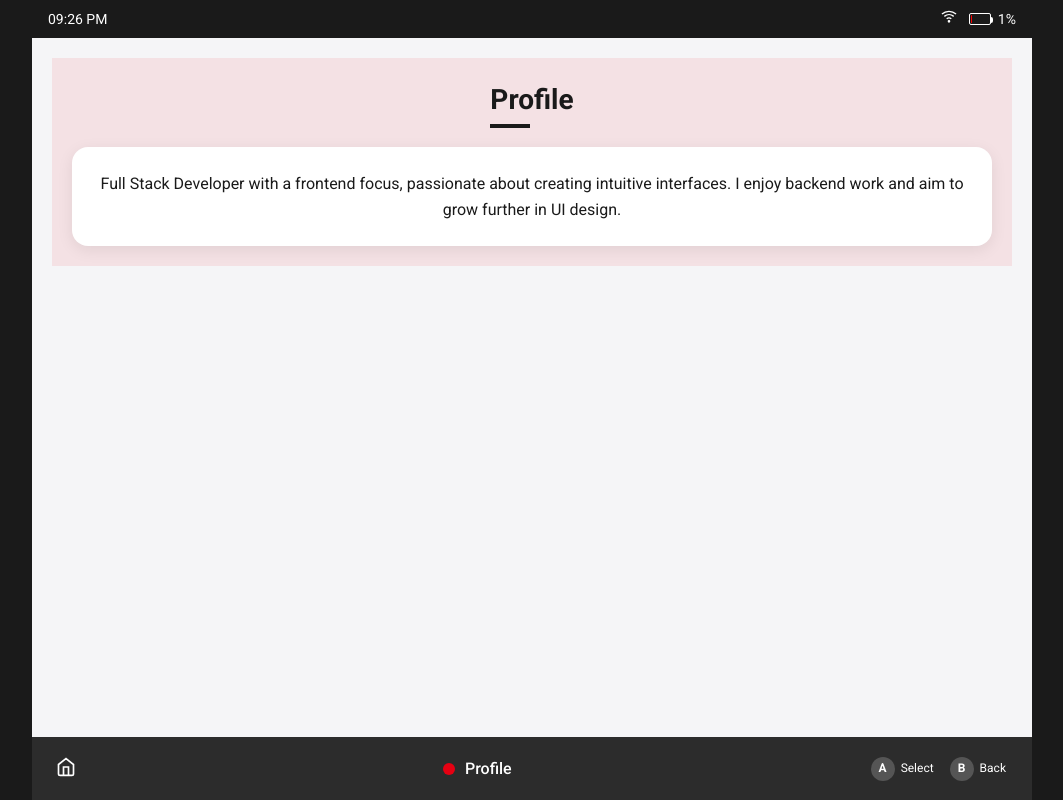
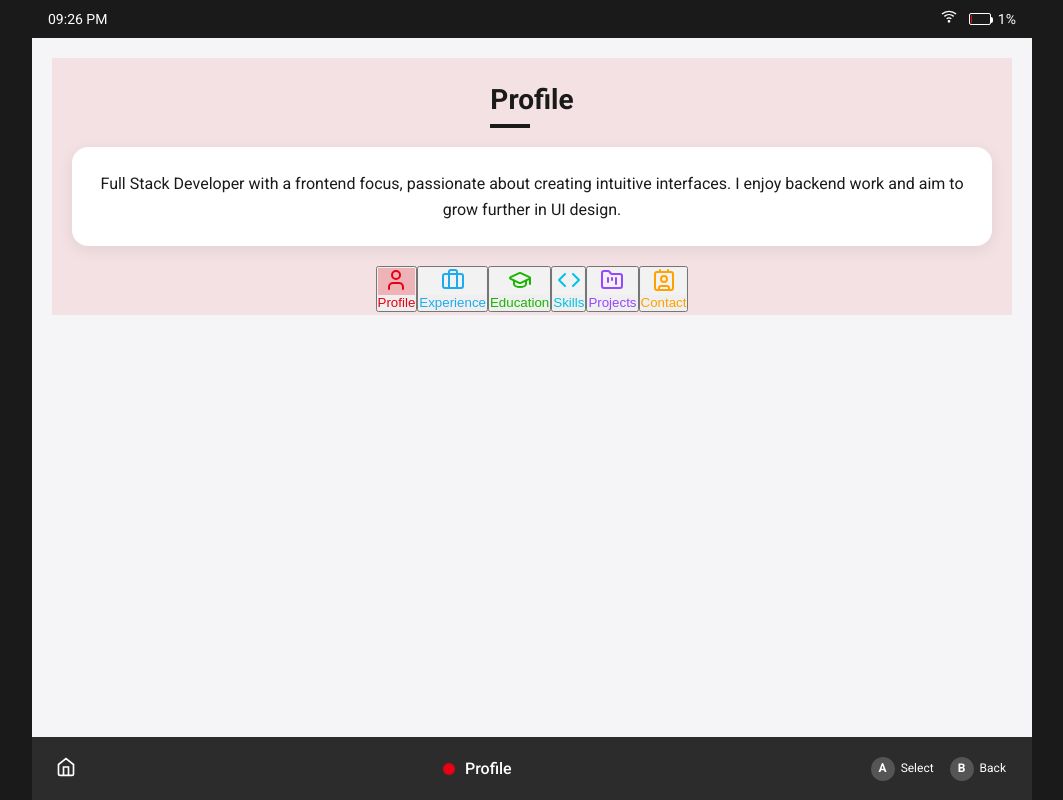
Before and after one commit to daviddc5/DavidDiazClifton, a React (Create React App) app in the folder david-portfolio/: page / in a window 1280 px wide. Both pictures are taken after a click on the element "Profile". Shown: the whole page, without its empty margins (108-1171 px from the left). Built offline with nearby package versions, Linux system fonts and the light colour scheme.

Commit message:
add projects

```diff
--- a/david-portfolio/src/components/NintendoSwitch/NintendoSwitchPortfolio.js
+++ b/david-portfolio/src/components/NintendoSwitch/NintendoSwitchPortfolio.js
@@ -7,7 +7,7 @@ import ProfileSection from "./sections/ProfileSection";
 import EducationSection from "./sections/EducationSection";
 import ExperienceSection from "./sections/ExperienceSection";
 import SkillsSection from "./sections/SkillsSection";
-// import ProjectsSection from "./sections/ProjectsSection";
+import ProjectsSection from "./sections/ProjectsSection";
 import ContactSection from "./sections/ContactSection";
 import portfolioData from "../../data/portfolioData";
 import "../../styles/NintendoSwitch.css";
@@ -15,6 +15,9 @@ import "../../styles/NintendoSwitch.css";
 const NintendoSwitchPortfolio = () => {
   const [selectedSection, setSelectedSection] = useState(null);
   const [isMenuOpen, setIsMenuOpen] = useState(true);
+
+  // Get ordered sections array for navigation
+  const orderedSections = portfolioData.sections;
 
   const handleSectionClick = (section) => {
     setSelectedSection(section);
@@ -24,6 +27,14 @@ const NintendoSwitchPortfolio = () => {
   const handleHomeClick = () => {
     setSelectedSection(null);
     setIsMenuOpen(true);
+  };
+
+  // Handle navigation between sections
+  const handleNavigation = (sectionId) => {
+    const section = orderedSections.find((s) => s.id === sectionId);
+    if (section) {
+      setSelectedSection(section);
+    }
   };
 
   const renderSectionContent = () => {
@@ -37,6 +48,8 @@ const NintendoSwitchPortfolio = () => {
         return <ExperienceSection data={portfolioData.experience} />;
       case "skills":
         return <SkillsSection data={portfolioData.skills} />;
+      case "projects":
+        return <ProjectsSection data={portfolioData.projects} />;
       case "contact":
         return <ContactSection data={portfolioData.contact} />;
       default:
@@ -71,6 +84,37 @@ const NintendoSwitchPortfolio = () => {
             }}
           >
             {renderSectionContent()}
+
+            {/* Nintendo Style Navigation */}
+            <div className="switch-navigation">
+              {orderedSections.map((section) => (
+                <button
+                  key={section.id}
+                  className={`switch-nav-button ${
+                    selectedSection && selectedSection.id === section.id
+                      ? "active"
+                      : ""
+                  }`}
+                  onClick={() => handleNavigation(section.id)}
+                  style={{
+                    color: section.color,
+                  }}
+                >
+                  <div
+                    className="switch-nav-icon"
+                    style={{
+                      backgroundColor:
+                        selectedSection && selectedSection.id === section.id
+                          ? section.color + "40"
+                          : "rgba(255, 255, 255, 0.2)",
+                    }}
+                  >
+                    {section.icon}
+                  </div>
+                  <span className="switch-nav-text">{section.title}</span>
+                </button>
+              ))}
+            </div>
           </div>
         )}
       </div>
--- /dev/null
+++ b/david-portfolio/src/components/NintendoSwitch/sections/ProjectsSection.js
@@ -0,0 +1,63 @@
+import React from "react";
+import { ExternalLink, Github } from "lucide-react";
+import SectionHeader from "../../shared/SectionHeader";
+
+const ProjectsSection = ({ data }) => {
+  return (
+    <div className="section-content projects-section">
+      <SectionHeader title="Projects" />
+
+      <div className="projects-grid">
+        {data.projects.map((project, index) => (
+          <div key={index} className="project-card">
+            <img
+              src={project.image}
+              alt={project.title}
+              className="project-image"
+            />
+            <div className="project-content">
+              <h3 className="project-title">{project.title}</h3>
+              <p className="project-description">{project.description}</p>
+
+              <div className="project-tech">
+                {project.tech.map((tech, idx) => (
+                  <span key={idx} className="tech-tag">
+                    {tech}
+                  </span>
+                ))}
+              </div>
+
+              <div className="project-links">
+                {project.github && (
+                  <a
+                    href={project.github}
+                    target="_blank"
+                    rel="noopener noreferrer"
+                    className="project-link"
+                  >
+                    <Github size={16} />
+                    <span>Code</span>
+                  </a>
+                )}
+
+                {project.live && (
+                  <a
+                    href={project.live}
+                    target="_blank"
+                    rel="noopener noreferrer"
+                    className="project-link"
+                  >
+                    <ExternalLink size={16} />
+                    <span>Live Demo</span>
+                  </a>
+                )}
+              </div>
+            </div>
+          </div>
+        ))}
+      </div>
+    </div>
+  );
+};
+
+export default ProjectsSection;
--- a/david-portfolio/src/data/portfolioData.js
+++ b/david-portfolio/src/data/portfolioData.js
@@ -1,5 +1,12 @@
 import React from "react";
-import { User, Briefcase, GraduationCap, Code, Contact } from "lucide-react";
+import {
+  User,
+  Briefcase,
+  GraduationCap,
+  Code,
+  Contact,
+  FolderKanban,
+} from "lucide-react";
 
 // Section definitions for the grid
 const sections = [
@@ -26,6 +33,12 @@ const sections = [
     title: "Skills",
     icon: <Code size={24} />,
     color: "#00C3E3", // Blue
+  },
+  {
+    id: "projects",
+    title: "Projects",
+    icon: <FolderKanban size={24} />,
+    color: "#9747FF", // Purple
   },
   {
     id: "contact",
@@ -122,6 +135,46 @@ const skills = {
   ],
 };
 
+// New projects section
+const projects = {
+  projects: [
+    {
+      title: "Nintendo Switch Portfolio",
+      description:
+        "Interactive portfolio website designed to mimic the Nintendo Switch interface, built with React and modern CSS.",
+      image: "/api/placeholder/400/200",
+      tech: ["React", "CSS", "JavaScript"],
+      github: "https://github.com/VindicoDavid/nintendo-switch-portfolio",
+      live: "https://daviddiazclifton.com",
+    },
+    {
+      title: "Drone Radar Simulator",
+      description:
+        "A simulator developed for BAE Systems to measure trust in automated systems when experiencing changes in precision.",
+      image: "/api/placeholder/400/200",
+      tech: ["React", "Node.js", "JavaScript"],
+      github: "https://github.com/VindicoDavid/drone-simulator",
+    },
+    {
+      title: "Eventify",
+      description:
+        "An event management and ticketing platform built during Hatless Talent training, featuring event creation, ticketing, and user management.",
+      image: "/api/placeholder/400/200",
+      tech: ["React", "Tailwind CSS", "Firebase"],
+      github: "https://github.com/VindicoDavid/eventify",
+      live: "https://eventify-demo.netlify.app",
+    },
+    {
+      title: "Productivity App",
+      description:
+        "App designed to reduce digital distractions by tracking app usage and scheduling tasks, developed for my dissertation project.",
+      image: "/api/placeholder/400/200",
+      tech: ["React Native", "Node.js", "MongoDB"],
+      github: "https://github.com/VindicoDavid/productivity-app",
+    },
+  ],
+};
+
 const contact = {
   location: "London, E10QQ, UK",
   email: "daviddiazclifton@gmail.com",
@@ -136,6 +189,7 @@ const portfolioData = {
   experience,
   education,
   skills,
+  projects,
   contact,
 };
 
```
